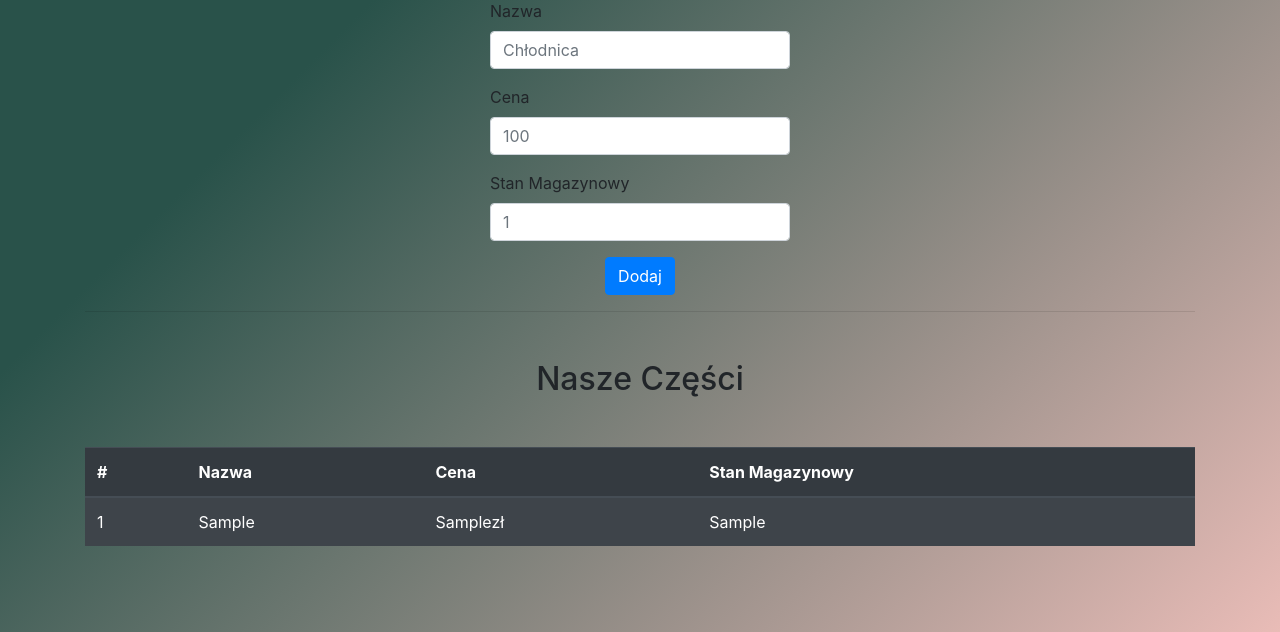
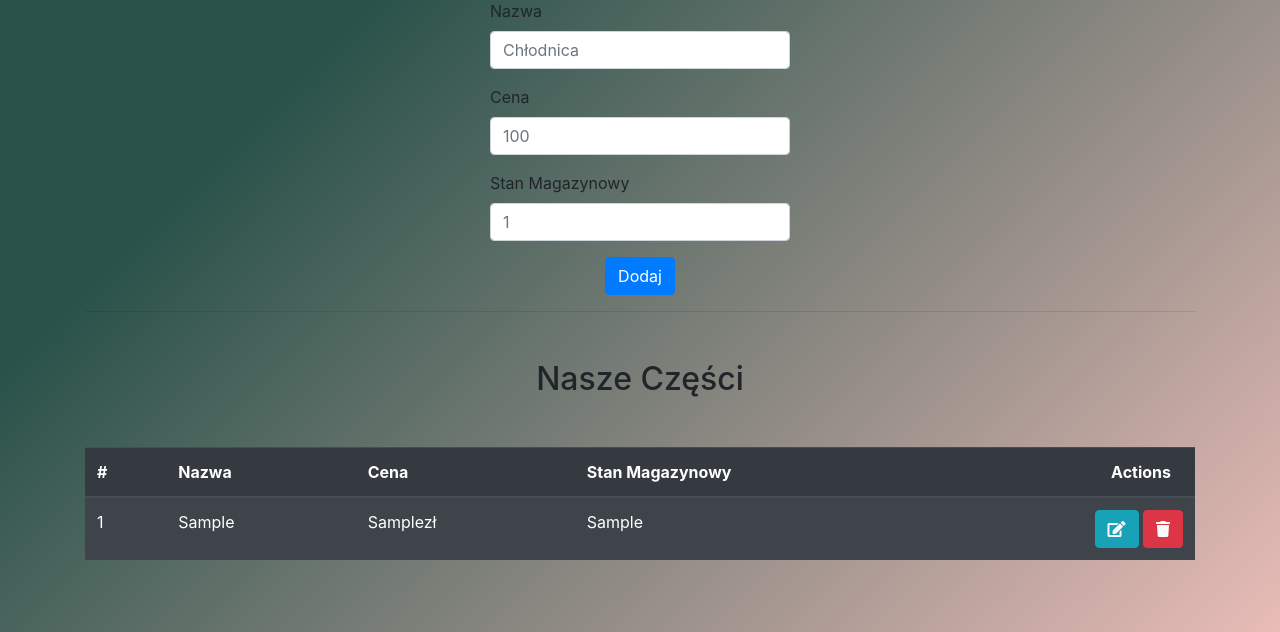
Before and after one commit to kubo550/school-mechanic, a PHP site: page /czesci.php in a window 1280 px wide. Shown: the part 168-800 px from the top of the page. Run offline with PHP 8.4, Linux system fonts and the light colour scheme; tables that the repository leaves empty or names only in its code hold one stand-in row (values such as "Sample post").

Commit message:
Inplement Edit / Delete

```diff
--- a/czesci.php
+++ b/czesci.php
@@ -11,15 +11,33 @@ if (isset($_POST['czesciSubmit'])) {
 
     $sql = "INSERT INTO `czesc` (`nazwa`, `cena`, `stan_magazynowy`) VALUES ('$nazwa', '$cena', '$stan');";
 
-    echo $conn->query($sql) ? ("<div class='success' id='message'> Zmiany zostały zachowane pomyślnie! </div>") : ("<div class='error' id='message'>Wystąpił błąd! </div>" . $conn->error);
+    echo $conn->query($sql) ? ("<div class='success' id='message'> Zmiany zostały zachowane pomyślnie! </div>") : ("<div class='error' id='message'>Wystąpił błąd! $conn->error </div>");
 };
+
+if (isset($_GET['delete'])) {
+    $id = $_GET['delete'];
+    $sql = "DELETE FROM `czesc` WHERE `czesc`.`id` = $id";
+    echo $conn->query($sql) ? ("<div class='success' id='message'> Zmiany zostały zachowane pomyślnie! </div>") : ("<div class='error' id='message'>Wystąpił błąd! $conn->error </div>");
+}
+
+if (isset($_POST['editCzesci'])) {
+    $id = $_POST['eid'];
+    $nazwa = $_POST['enazwa'];
+    $cena = $_POST['ecena'];
+    $stan = $_POST['estan_magazynowy'];
+
+
+    $sql = "UPDATE `czesc` SET `nazwa` = '$nazwa', `cena` = '$cena', `stan_magazynowy` = '$stan' WHERE `czesc`.`id` = $id";
+    echo $conn->query($sql) ? ("<div class='success' id='message'> Zmiany zostały zachowane pomyślnie! </div>") : ("<div class='error' id='message'>Wystąpił błąd! $conn->error </div>");
+}
+
 ?>
 
 <!DOCTYPE html>
 <html lang="pl">
 
 <body>
-    <?php echo file_get_contents('header.php'); ?>
+    <?php include('header.php'); ?>
 
     <div class="container">
         <h2>Dodaj część do magazynu</h2>
@@ -55,6 +73,7 @@ if (isset($_POST['czesciSubmit'])) {
                     <th scope="col">Nazwa</th>
                     <th scope="col">Cena</th>
                     <th scope="col">Stan Magazynowy</th>
+                    <th class="text-right px-4">Actions</th>
                 </tr>
             </thead>
             <tbody>
@@ -68,6 +87,18 @@ if (isset($_POST['czesciSubmit'])) {
                     echo "<td>" . $row["nazwa"] . "</td>";
                     echo "<td>" . $row["cena"] . "zł </td>";
                     echo "<td>" . $row["stan_magazynowy"] . "</td>";
+                    echo  "
+                    <td width='20%' class='text-right'>
+                        <button class='btn btn-info'>
+                        <a href='editCzesci.php?edit=" . $row["id"] . "'>
+                            <i class='fas fa-edit text-light'></i>
+                        </button>
+                        <button class='btn btn-danger'>
+                            <a href='" . $_SERVER['PHP_SELF'] . "?delete=" . $row["id"] . "'>
+                                <i class='fas fa-trash text-light'></i>
+                            </a>
+                        </button>
+                    </td>";
                     echo "</tr>";
                 }
                 mysqli_close($conn);
```
